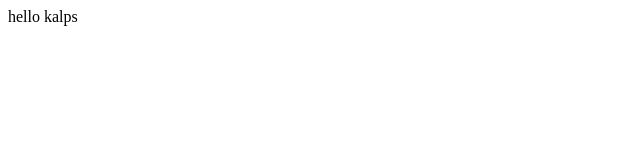
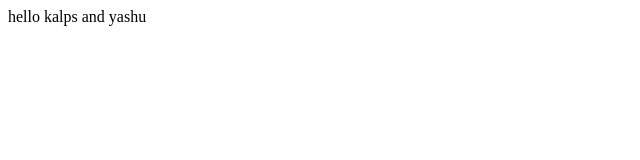
Before and after one commit to KalpanaSubramani/MLP_Notes, a plain HTML site: page index.html in a window 1280 px wide. Shown: the full height of the page, 0-640 px from the left. Drawn offline with Linux system fonts and the light colour scheme.

Commit message:
Added index.html

```diff
--- a/index.html
+++ b/index.html
@@ -6,6 +6,6 @@
     <title>Document</title>
 </head>
 <body>
-    hello kalps
+    hello kalps and yashu
 </body>
 </html>
```
